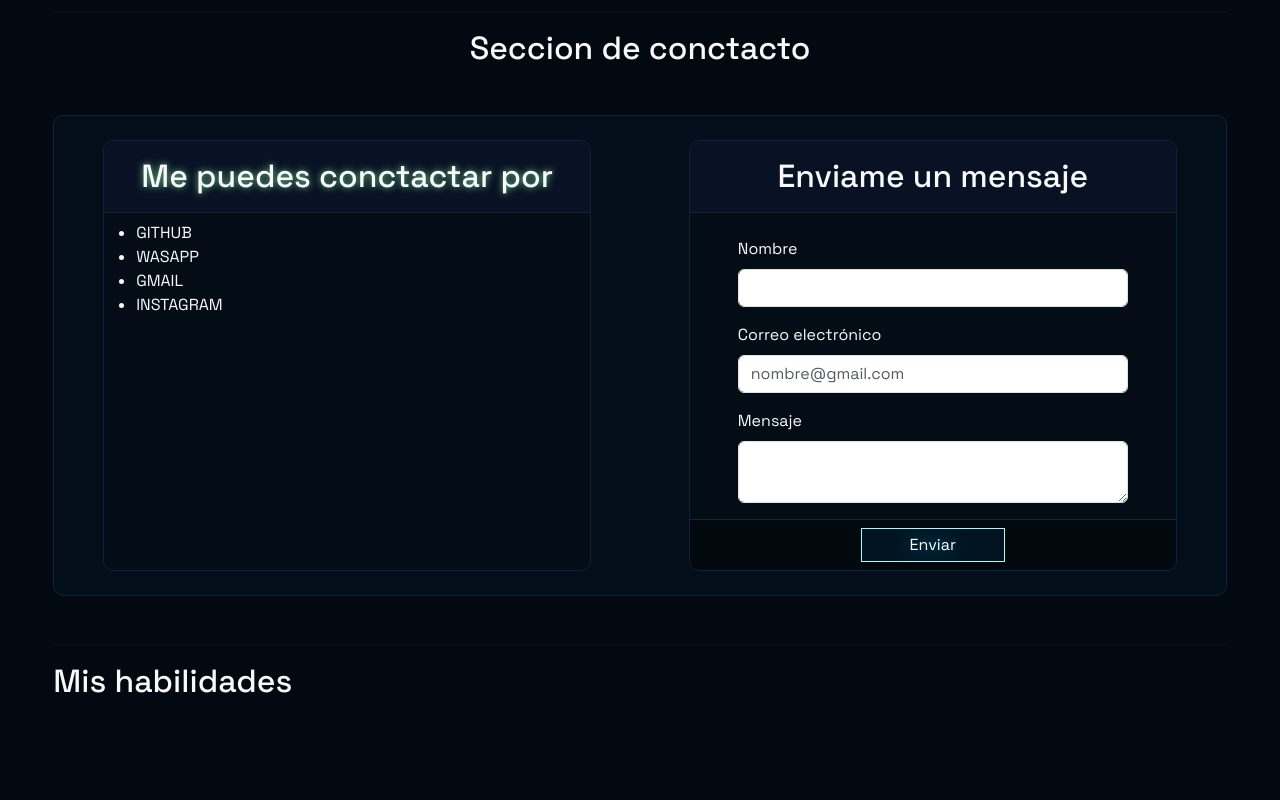
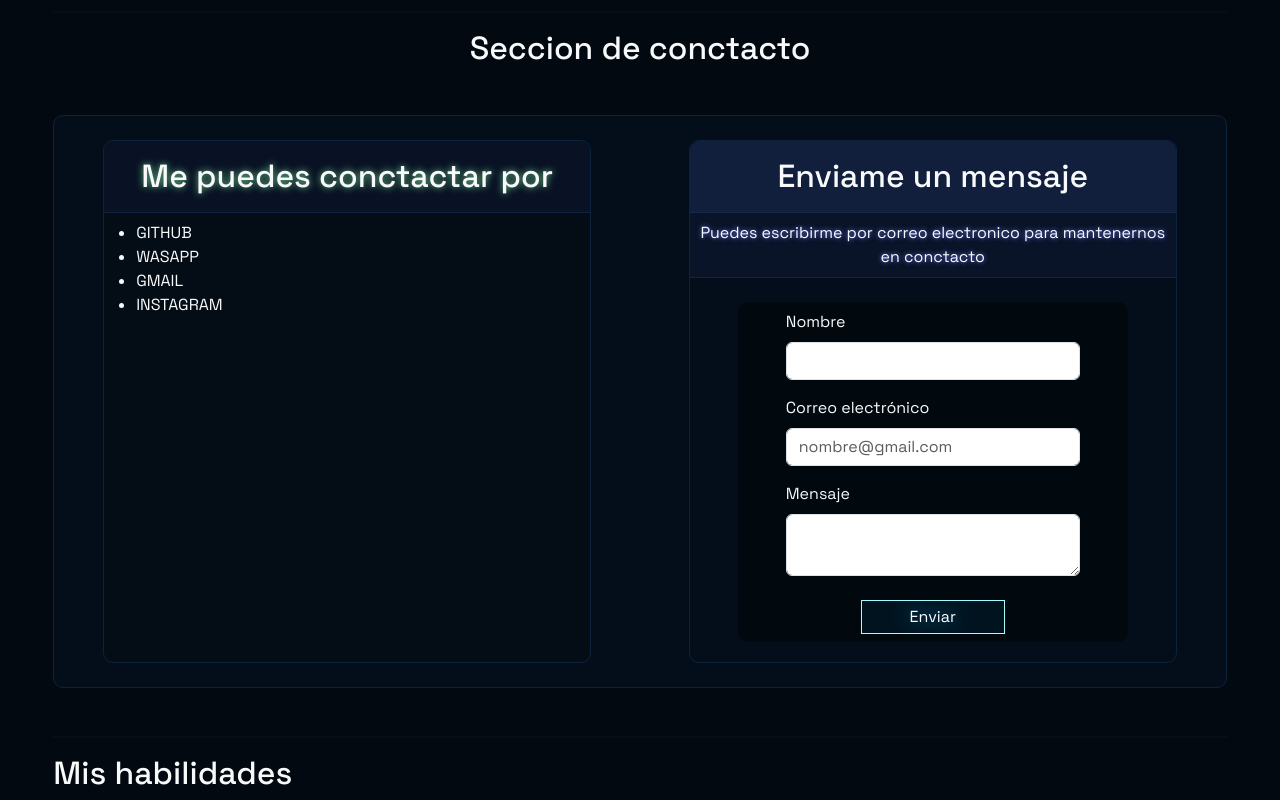
Before and after one commit to BrandonLCC/portafolio, a plain HTML site: page index.html in a window 1280 px wide. Shown: the part 1294-2094 px from the top of the page. Before the commit the page ends 2002 px from the top, so only its background shows below. Drawn offline with nearby package versions, Linux system fonts and the light colour scheme.

Commit message:
cambios 21:31 horas

```diff
--- a/assets/css/style.css
+++ b/assets/css/style.css
@@ -148,7 +148,7 @@ body {
     transition: transform 500ms ease;
 
 }
-.card:hover {
+.card:hover, form:hover {
     transform: translateY(-5px);
 
 
@@ -170,6 +170,7 @@ body {
 
     }
     50% {
+
         text-shadow: 0px 0px 10px #8fffab;
     }
     100% {
@@ -213,30 +214,44 @@ body {
 }
 
 .seccion-contactame-right {
+
     border-radius: 10px;
-    background-color: #040c16;
     border: 1px solid #0d233c;
+
+
+}
+form {
+    transition: transform 500ms ease;
+    background-color: #01090f;
+    border-radius: 10px;
+    margin-bottom: 20px;
+}
+
+label {
 
 
 }
 
 
 .titulo-formulario {
-    background-color: rgba(32, 48, 94, 0.2);
+    background-color: rgba(32, 48, 94, 0.5);
     border-bottom: 1px solid rgba(32, 48, 94, 0.5);
     border-top-left-radius: 10px;
     border-top-right-radius: 10px;
 
 }
 
+.subtitulo-formulario {
+    position:relative;
+    bottom: 8px;
+    background-color: rgba(32, 48, 94, 0.2);
+    border-bottom: 1px solid rgba(32, 48, 94, 0.5);
+    text-shadow: 0px 0px 5px #747dff;
+
+}
 
 .botonEnviar {
-    background-color: #01090f;
-
-    border-top: 1px solid rgba(32, 71, 94, 0.5);
-    border-bottom-left-radius: 10px;
-    border-bottom-right-radius: 10px;
-
     display: flex;
     justify-content: center;
+
 }
--- a/index.html
+++ b/index.html
@@ -138,27 +138,32 @@
 
     <div class = "seccion-contactame-right col-5  mx-auto">
       <h2 class = "titulo-formulario p-3 text-light text-center">Enviame un mensaje </h2>
-        <!--Formulario-->
-        <form class = "text-light" action="">
+      <p class = "subtitulo-formulario p-2 text-center text-light">Puedes escribirme por correo electronico para mantenernos en conctacto</p>
+
+      <!--Formulario-->
+        <form class = "text-light mx-5 " action="">
           <!-- Nombre usuario -->
           <div class="mb-3 my-3 px-5 " id = "divNombre">
-              <label class = "my-2" sfor="NombreUsuario">Nombre</label>
+              <label class = "my-2 col-12" sfor="NombreUsuario">Nombre</label>
               <input  type="text" class="form-control " id = "nombre">
           </div>
             <!-- Gmail usuario -->
           <div class="mb-3 px-5">
-              <label for="exampleFormControlInput1" class="form-label">Correo electrónico</label>
+              <label for="exampleFormControlInput1" class="form-label col-12 ">Correo electrónico</label>
               <input type="email" class="form-control"  id = "correo" placeholder="nombre@gmail.com">
 
           </div>
           <!-- Text-area usuario -->
           <div class="mb-3 px-5">
-              <label for="exampleFormControlTextarea1" class="form-label">Mensaje</label>
+              <label for="exampleFormControlTextarea1" class="form-label col-12">Mensaje</label>
               <textarea class="form-control" id="mensaje" rows=""></textarea>
 
           </div>
           <!--Para enviar los datos del formulario -->
+
           <div class = "botonEnviar  ">
+
+
               <input class = "boton-diseno px-5 my-2 py-1" type="submit" value="Enviar" id = "enviar"> <!--Luego completar la linea de codigo-->
           </div>
 
```
